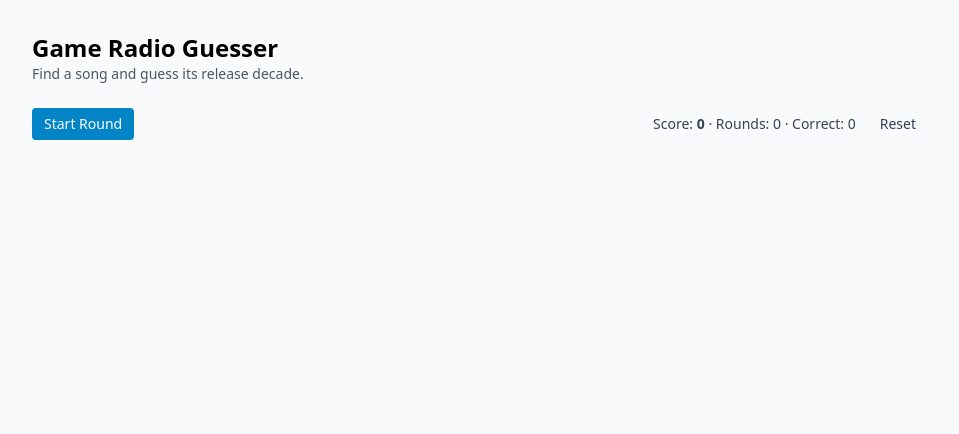
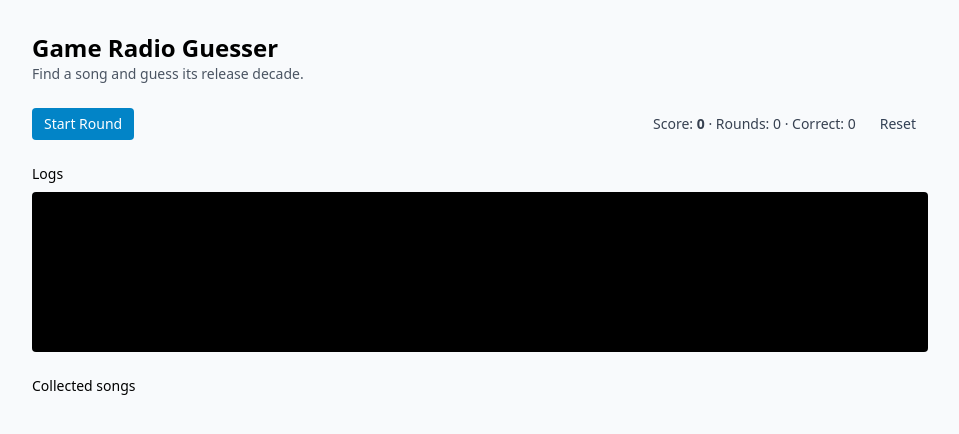
Before and after one commit to davidzenisu/game-radio-guesser, a Next.js app: page / in a window 1280 px wide. Shown: the top 434 px of the page, without its empty margins (160-1119 px from the left). Built offline with nearby package versions, Linux system fonts and the light colour scheme.

Commit message:
Revert accidental is prod change

```diff
--- a/pages/index.jsx
+++ b/pages/index.jsx
@@ -45,7 +45,7 @@ async function getSongYear(artist, track, logFn) {
 }
 
 export default function Home() {
-  const IS_PROD = true
+  const IS_PROD = process.env.NODE_ENV === 'production'
   const [logs, setLogs] = useState([])
   const [running, setRunning] = useState(false)
   const [match, setMatch] = useState(null)
```
